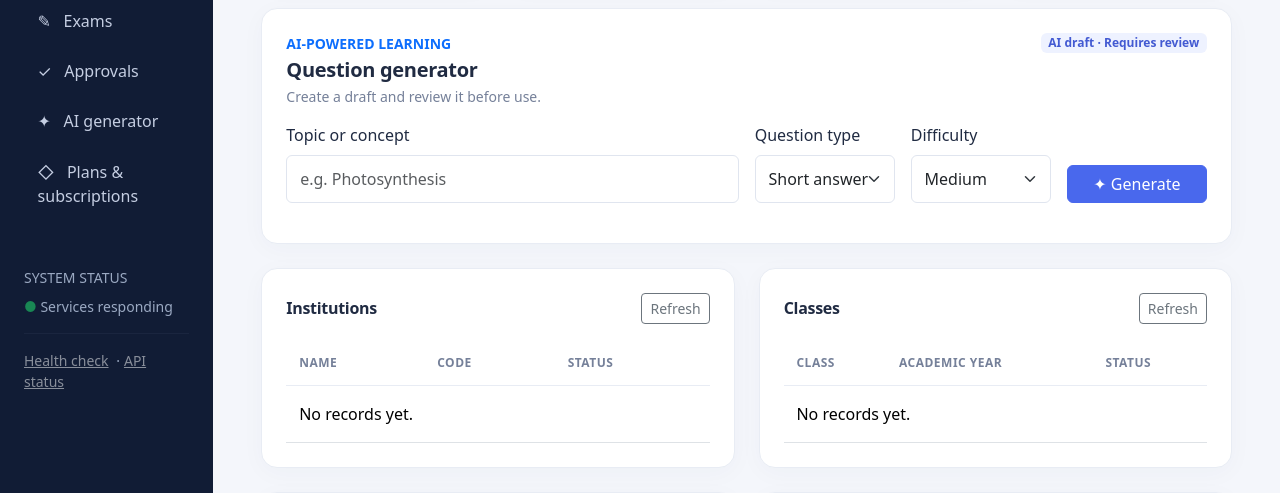
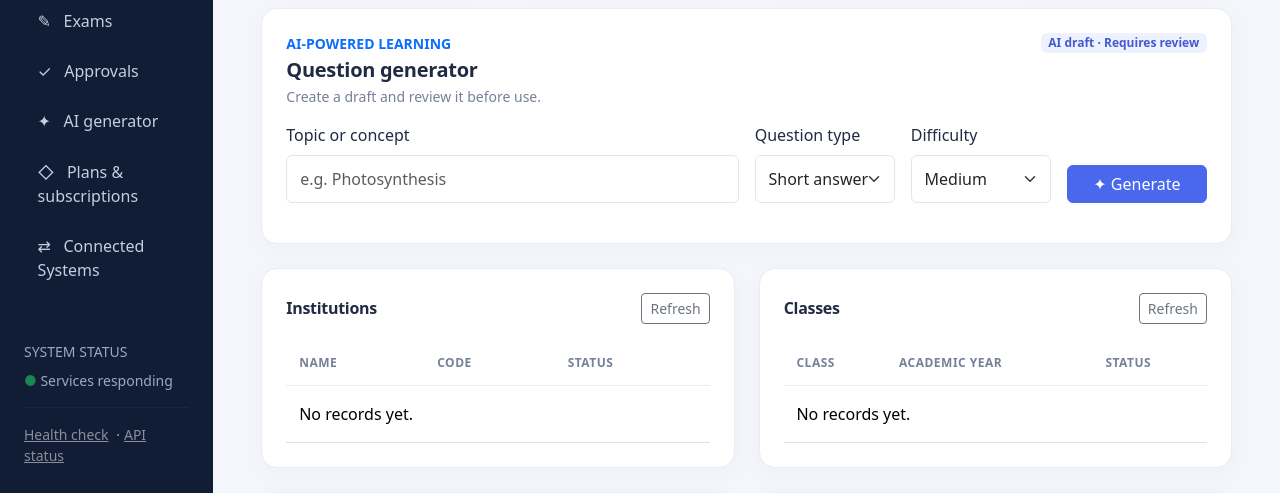
Before and after one commit to hijaz7861/ai-edu-platform, a Flask app: page / in a window 1280 px wide. Shown: the part 329-822 px from the top of the page. Run offline with Flask 3, Linux system fonts and the light colour scheme; the visitor is signed in with stand-in values (Sample User, id 1); data comes from the database, SQL or seed files in the repository; data that the repository does not hold is empty.

Commit message:
feat: add Connected Systems to admin navigation

```diff
--- a/templates/dashboard.html
+++ b/templates/dashboard.html
@@ -45,6 +45,7 @@ body{background:var(--bg);color:#202b42;font-family:system-ui,-apple-system,sans
     <a class="nav-link" href="#approvals">✓ &nbsp; Approvals</a>
     <a class="nav-link" href="#ai-generator">✦ &nbsp; AI generator</a>
     <a class="nav-link" href="/admin/subscriptions">◇ &nbsp; Plans & subscriptions</a>
+    <a class="nav-link" href="/admin/connected-systems">⇄ &nbsp; Connected Systems</a>
   </nav>
   <div class="d-none d-md-block mt-5 small" style="color:#9ba9c2">
     <div class="mb-2">SYSTEM STATUS</div>
```
